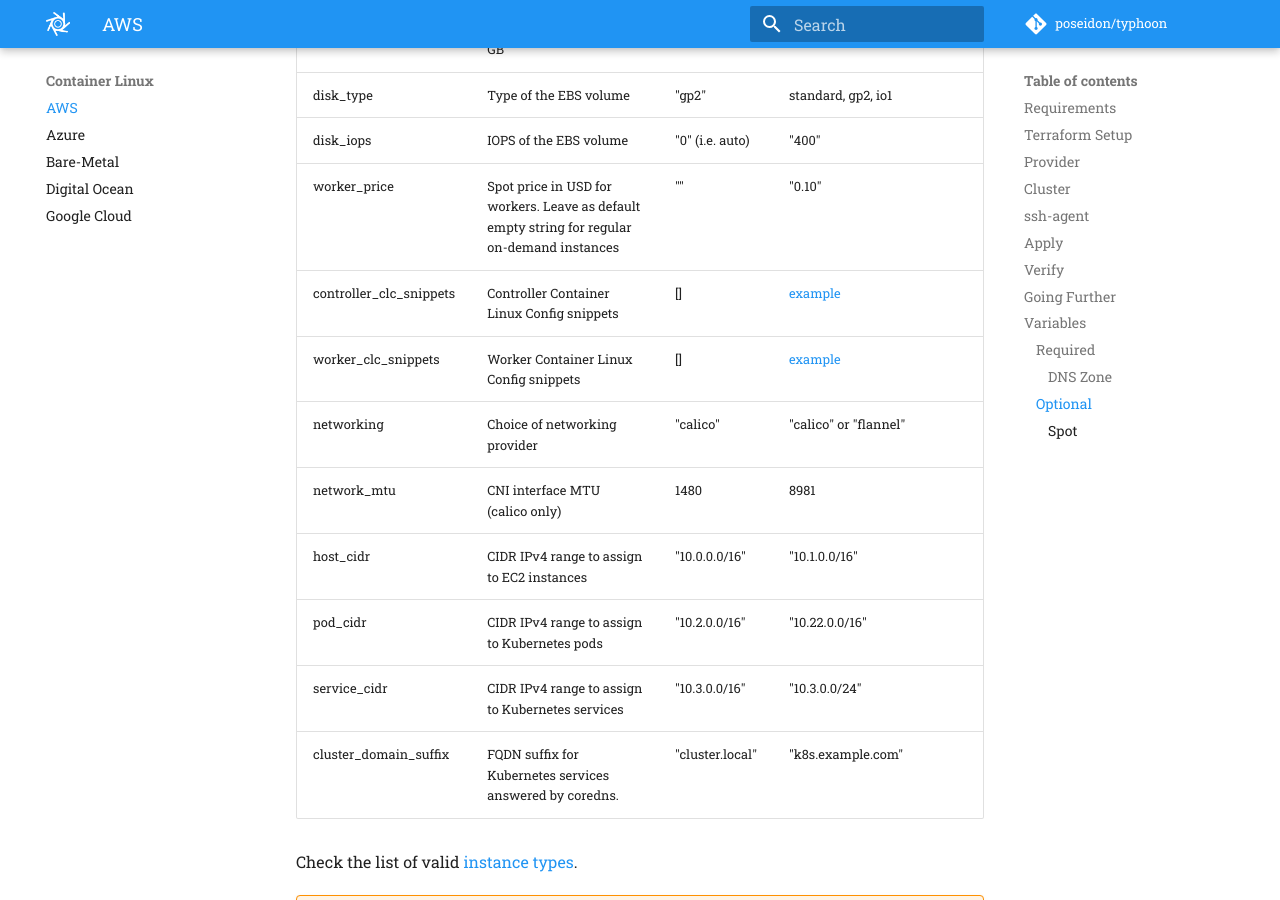
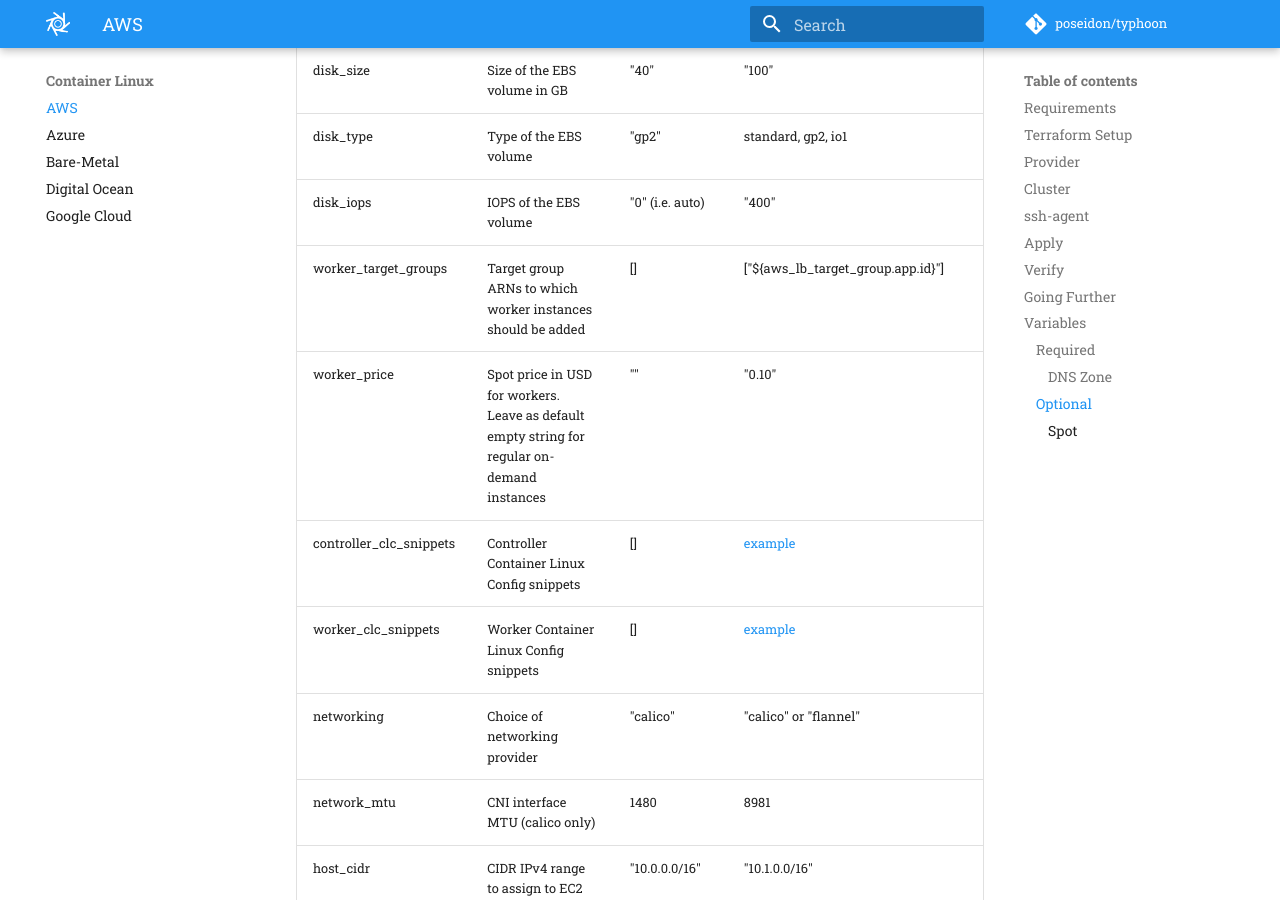
Before and after one commit to poseidon/typhoon, an MkDocs documentation site: the page built from docs/cl/aws.md, in a window 1280 px wide and 900 px high, scrolled down 5993 px. Built offline with MkDocs 1.6.1 and Material for MkDocs 9.7.7, drawn with Linux system fonts in a browser that asks for light colours; comment, search, counter and statistics services are not loaded.

Commit message:
Add ability to load balance TCP applications on AWS
* Add ability to load balance TCP applications (e.g. NodePort)
* Output the network load balancer ARN as `nlb_id`
* Accept a `worker_target_groups` (ARN) list to which worker
instances should be added
* AWS NLBs and target groups don't support UDP

```diff
--- a/docs/cl/aws.md
+++ b/docs/cl/aws.md
@@ -242,6 +242,7 @@ Reference the DNS zone id with `"${aws_route53_zone.zone-for-clusters.zone_id}"`
 | disk_size | Size of the EBS volume in GB | "40" | "100" |
 | disk_type | Type of the EBS volume | "gp2" | standard, gp2, io1 |
 | disk_iops | IOPS of the EBS volume | "0" (i.e. auto) | "400" |
+| worker_target_groups | Target group ARNs to which worker instances should be added | [] | ["${aws_lb_target_group.app.id}"] |
 | worker_price | Spot price in USD for workers. Leave as default empty string for regular on-demand instances | "" | "0.10" |
 | controller_clc_snippets | Controller Container Linux Config snippets | [] | [example](/advanced/customization/) |
 | worker_clc_snippets | Worker Container Linux Config snippets | [] | [example](/advanced/customization/) |
```
Also changed, not shown: CHANGES.md (+6 -0 lines), 5 other files.
